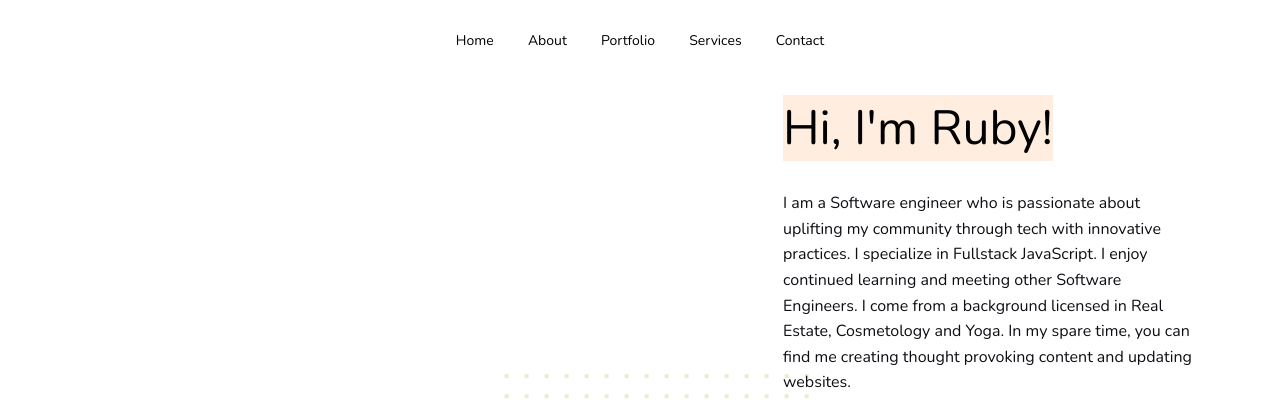
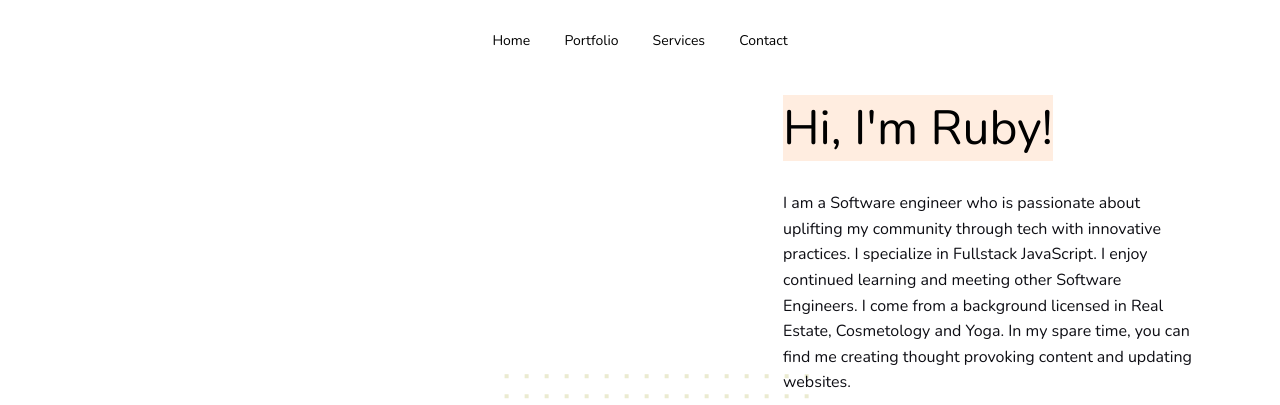
Before and after one commit to RubyWoodsDev/endev-portfolio-2022, a plain HTML site: page index.html in a window 1280 px wide. Shown: the top 405 px of the page. Drawn offline with nearby package versions, Linux system fonts and the light colour scheme; files whose address does not match are found by name.

Commit message:
removed about section from nav bar

```diff
--- a/index.html
+++ b/index.html
@@ -42,7 +42,7 @@
       <div class="site-navigation text-center">
         <ul class="js-clone-nav ml-0 pl-0 d-none d-lg-inline-block site-menu mx-auto text-center">
           <li class="active"><a href="#home-section" class="nav-link" style="color: black">Home</a></li>
-          <li><a href="#about-section" class="nav-link" style="color: black">About</a></li>
+          <!-- <li><a href="#about-section" class="nav-link" style="color: black">About</a></li> -->
           <li><a href="#portfolio-section" class="nav-link" style="color: black">Portfolio</a></li>
           <li><a href="#services-section" class="nav-link" style="color: black">Services</a></li>
           <li><a href="#contact-section" class="nav-link" style="color: black">Contact</a></li>
```
